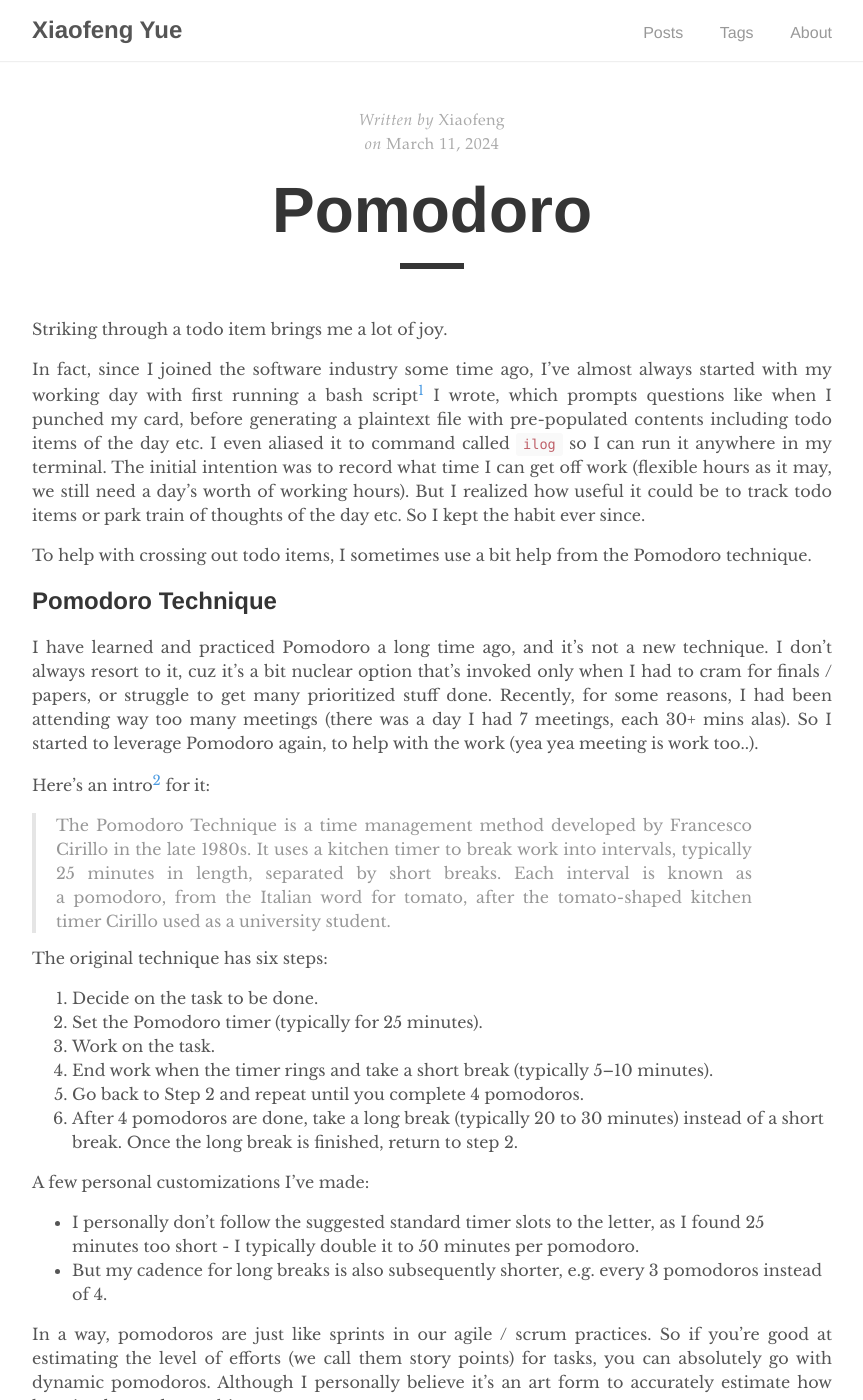
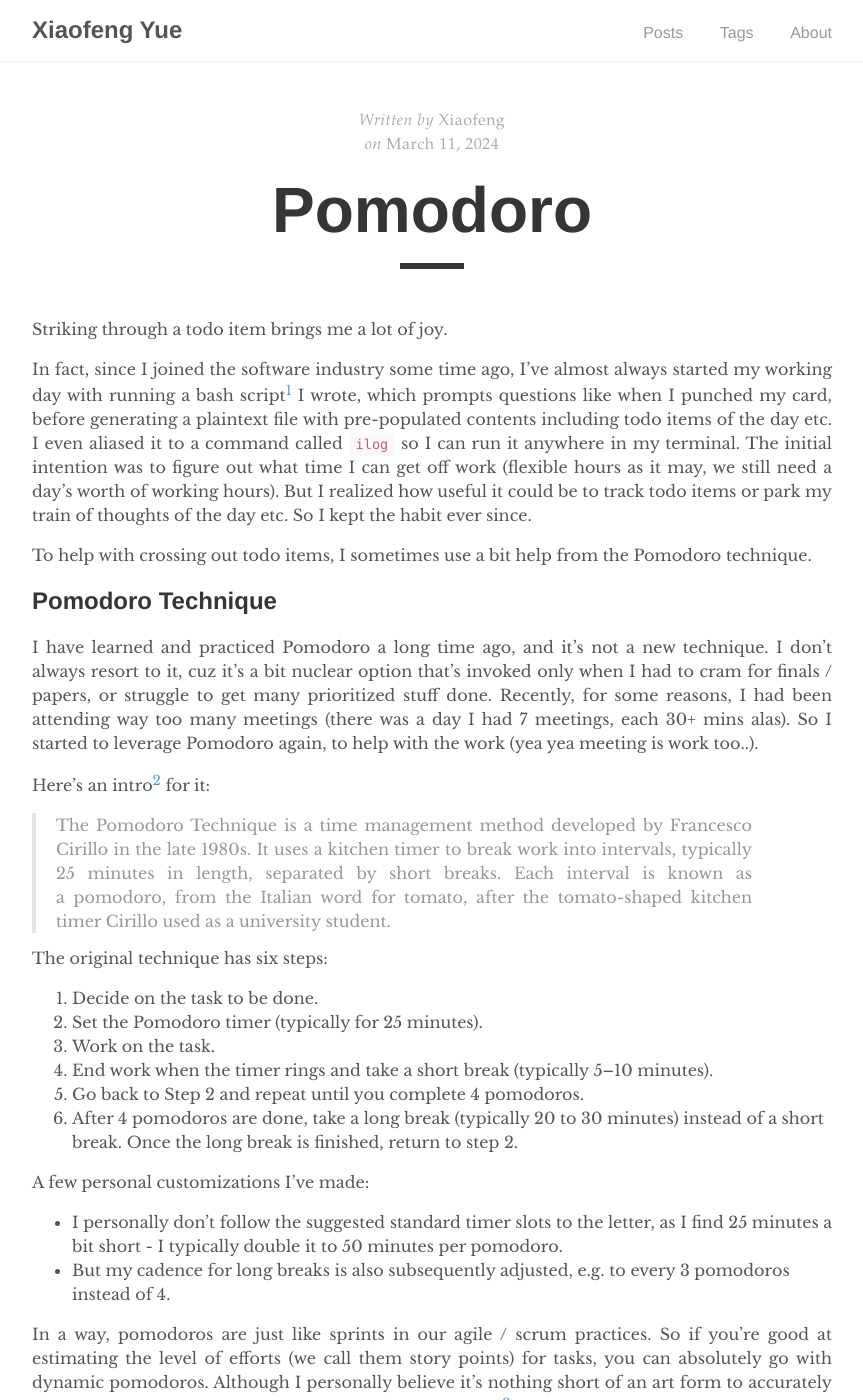
Before and after one commit to yuexiaofeng/yuexiaofeng.github.io, a Jekyll site: the page built from _posts/2024-03-11-pomodoro.md, in a window 1280 px wide and 1400 px high. Shown: the whole window, without its empty margins (208-1071 px from the left). Built offline with Jekyll 4.4.1, drawn with Linux system fonts in a browser that asks for light colours; some of the changed text lies outside the part shown.

Commit message:
updated pomodoro post

```diff
--- a/_posts/2024-03-11-pomodoro.md
+++ b/_posts/2024-03-11-pomodoro.md
@@ -7,7 +7,7 @@ tags: [Tech]
 ---
 Striking through a todo item brings me a lot of joy<!--more-->.
 
-In fact, since I joined the software industry some time ago, I’ve almost always started with my working day with first running a bash script[^fn1] I wrote, which prompts questions like when I punched my card, before generating a plaintext file with pre-populated contents including todo items of the day etc. I even aliased it to command called `ilog` so I can run it anywhere in my terminal. The initial intention was to record what time I can get off work (flexible hours as it may, we still need a day's worth of working hours). But I realized how useful it could be to track todo items or park train of thoughts of the day etc. So I kept the habit ever since.
+In fact, since I joined the software industry some time ago, I’ve almost always started my working day with running a bash script[^fn1] I wrote, which prompts questions like when I punched my card, before generating a plaintext file with pre-populated contents including todo items of the day etc. I even aliased it to a command called `ilog` so I can run it anywhere in my terminal. The initial intention was to figure out what time I can get off work (flexible hours as it may, we still need a day's worth of working hours). But I realized how useful it could be to track todo items or park my train of thoughts of the day etc. So I kept the habit ever since.
 
 To help with crossing out todo items, I sometimes use a bit help from the Pomodoro technique.
 
@@ -17,7 +17,7 @@ I have learned and practiced Pomodoro a long time ago, and it’s not a new tech
 
 Here’s an intro[^fn2] for it:
 
-> The Pomodoro Technique is a time management method developed by Francesco Cirillo in the late 1980s. It uses a kitchen timer to break work into intervals, typically 25 minutes in length, separated by short breaks. Each interval is known as a pomodoro, from the Italian word for tomato, after the tomato-shaped kitchen timer Cirillo used as a university student.
+>The Pomodoro Technique is a time management method developed by Francesco Cirillo in the late 1980s. It uses a kitchen timer to break work into intervals, typically 25 minutes in length, separated by short breaks. Each interval is known as a pomodoro, from the Italian word for tomato, after the tomato-shaped kitchen timer Cirillo used as a university student.
 
 The original technique has six steps:
 
@@ -30,12 +30,12 @@ The original technique has six steps:
 
 A few personal customizations I’ve made:
 
-* I personally don’t follow the suggested standard timer slots to the letter, as I found 25 minutes too short - I typically double it to 50 minutes per pomodoro.
-* But my cadence for long breaks is also subsequently shorter, e.g. every 3 pomodoros instead of 4.
+* I personally don’t follow the suggested standard timer slots to the letter, as I find 25 minutes a bit short - I typically double it to 50 minutes per pomodoro.
+* But my cadence for long breaks is also subsequently adjusted, e.g. to every 3 pomodoros instead of 4.
 
-In a way, pomodoros are just like sprints in our agile / scrum practices. So if you’re good at estimating the level of efforts (we call them story points) for tasks, you can absolutely go with dynamic pomodoros. Although I personally believe it's an art form to accurately estimate how long it takes to do anything..
+In a way, pomodoros are just like sprints in our agile / scrum practices. So if you’re good at estimating the level of efforts (we call them story points) for tasks, you can absolutely go with dynamic pomodoros. Although I personally believe it's nothing short of an art form to accurately estimate (and commit to) how long it takes to do anything[^fn3].
 
-Here’s a snapshot of the freemium Pomodoro app I use (to avoid potential conflict of interests, not gonna name it here):
+Here’s a snapshot of the freemium Pomodoro app I use (to avoid potential conflict of interests, I'm not gonna name it here):
 
 ![pomodoro_app](../assets/images/20240311/pomodoro_app.jpg)
 
```
Also changed, not shown: other parts of _posts/2024-03-11-pomodoro.md (+4 -3 lines).
